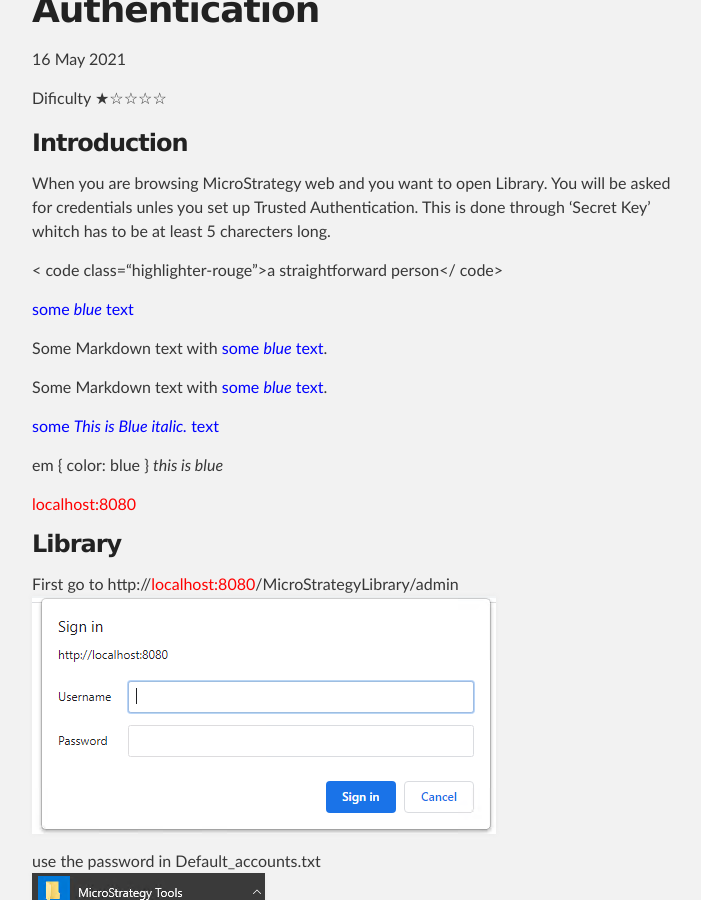
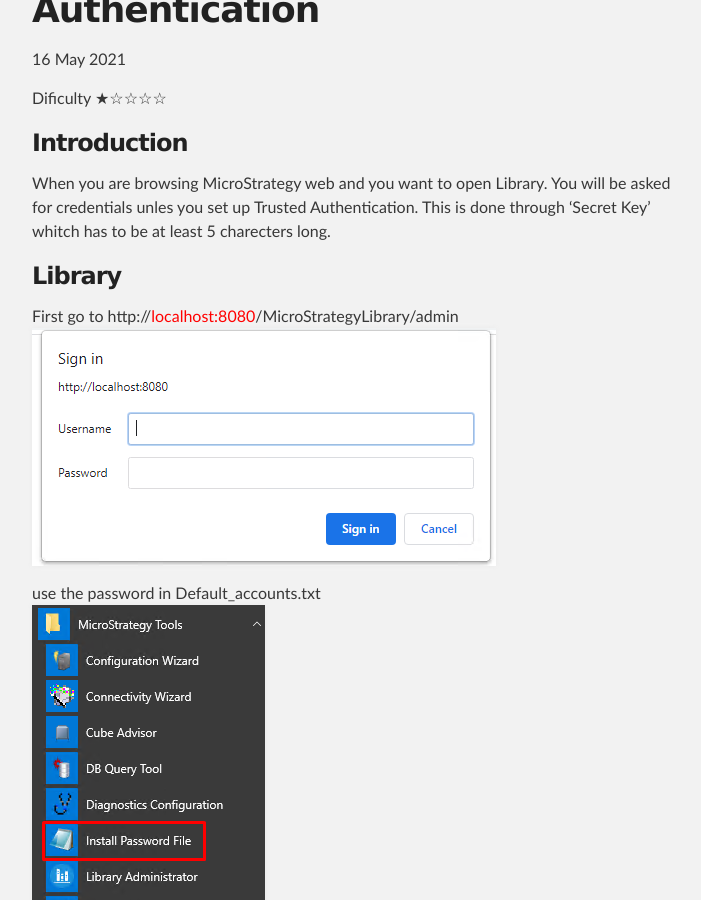
Before and after one commit to kl82slo/kl82slo.github.io, a Jekyll site: the page built from _posts/2021-05-16-0003 MicroStrategy Single Sign-On to Library with Trusted Authentication - in progress.md, in a window 1280 px wide and 900 px high, scrolled down 438 px. Shown: the whole window, without its empty margins (288-989 px from the left). Built offline with Jekyll 4.4.1, drawn with Linux system fonts in a browser that asks for light colours; some of the changed text lies outside the part shown.

Commit message:
Update 2021-05-16-0003 MicroStrategy Single Sign-On to Library with Trusted Authentication - in progress.md

```diff
--- a/_posts/2021-05-16-0003 MicroStrategy Single Sign-On to Library with Trusted Authentication - in progress.md
+++ b/_posts/2021-05-16-0003 MicroStrategy Single Sign-On to Library with Trusted Authentication - in progress.md
@@ -13,22 +13,6 @@
 
 ### Introduction
 When you are browsing MicroStrategy web and you want to open Library. You will be asked for credentials unles you set up Trusted Authentication. This is done through 'Secret Key' whitch has to be at least 5 charecters long.
-
- < code class=“highlighter-rouge”>a straightforward person</ code>
-
-<span style="color:blue">some *blue* text</span>
-
-Some Markdown text with <span style="color:blue">some *blue* text</span>.
-
-<p>Some Markdown text with <span style="color:blue">some <em>blue</em> text</span>.</p>
-
-<span style="color:blue">some *This is Blue italic.* text</span>
-
-em { color: blue } _this is blue_
-
-<font color='red'>localhost:8080</font>
-
-
 
 ### Library
 First go to
@@ -47,7 +31,7 @@
 And click 'Save'
 
 ### Microstrategy web
-Go to http://localhost:8080/MicroStrategy/servlet/mstrWebAdmin
+Go to http://<font color='red'>localhost:8080</font>/MicroStrategy/servlet/mstrWebAdmin
 
 For login use the same password as in Library <br />
 ![PassEnterBlured](/img/20210516_0003/PassEnterBlured.png)
```
